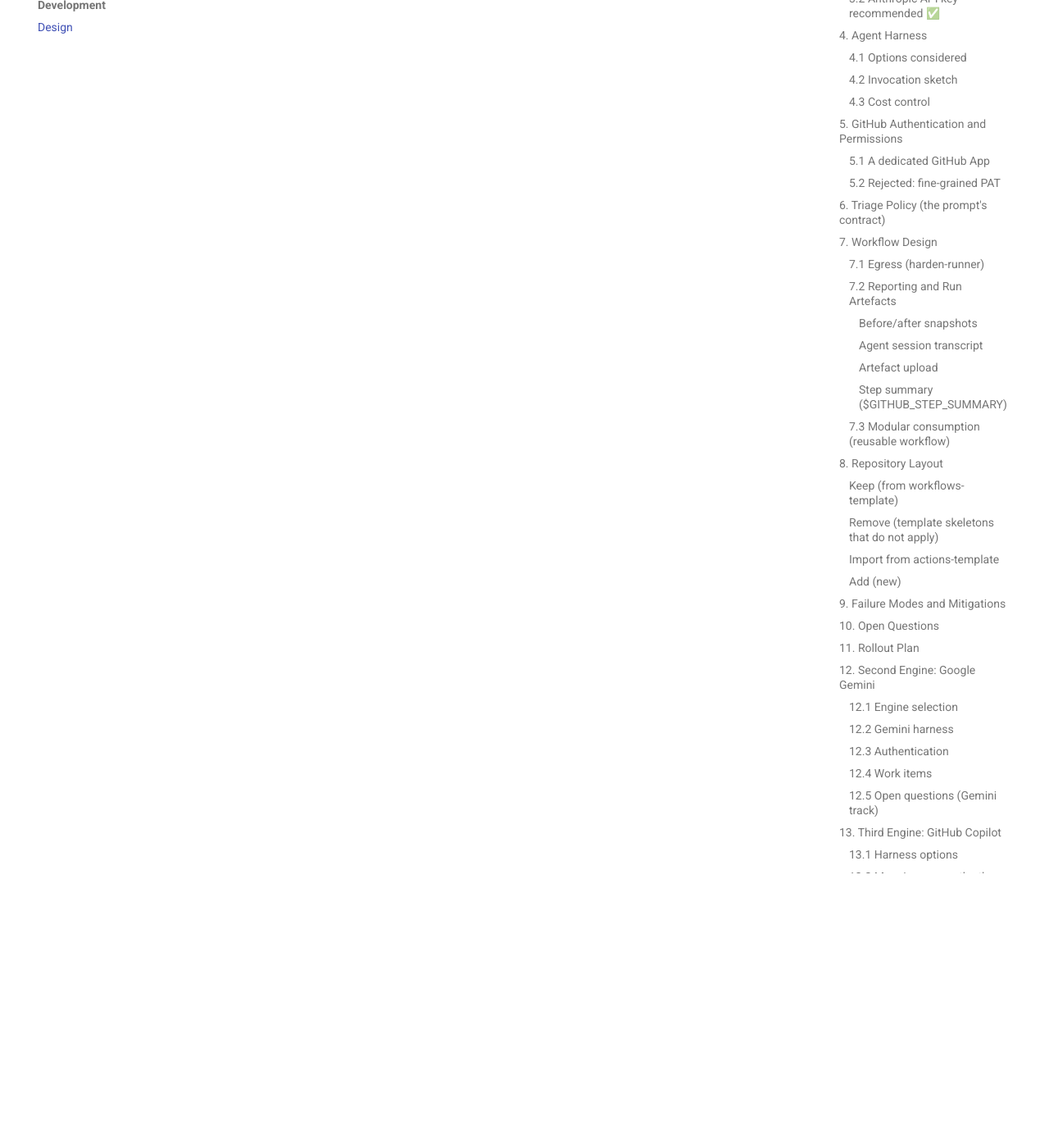
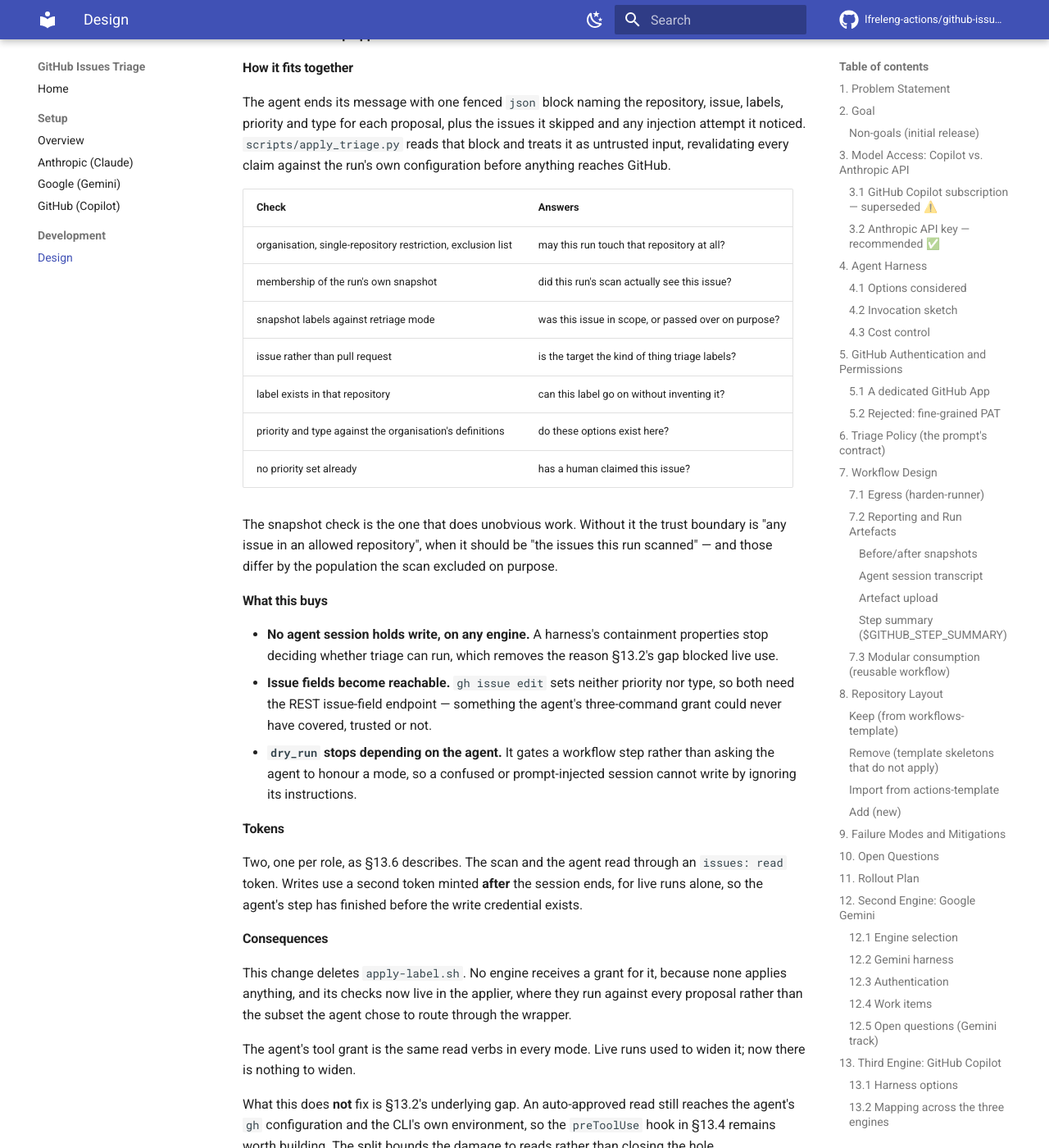
Before and after one commit to lfreleng-actions/github-issues-triage, an MkDocs documentation site: the page built from docs/development/DESIGN.md, in a window 1280 px wide and 1400 px high, scrolled down 26177 px. Shown: the whole window at 82% size. Built offline with MkDocs 1.6.1 and Material for MkDocs 9.7.7, drawn with Linux system fonts in a browser that asks for light colours; comment, search, counter and statistics services are not loaded; some of the changed text lies outside the part shown.

Commit message:
Docs(design): Record the propose/apply split
The change had no design record, in a repository where the
design document is the authority and every prior change is
anchored to a numbered section. Worse, a workflow comment
already cited section 13.7 as though it existed.

Write it: what the split is, the checks the applier performs and
what each one answers, the two tokens, and what it does not fix
-- section 13.2's gap survives, so the vetting hook in 13.4 is
still worth building.

Record the untested paths as open questions rather than leaving
a reader to assume all three engines are equally proven. Claude's
proposal comes out of a transcript parser no run has exercised,
and Gemini's rests on an assumption about that action's summary
output which nobody has checked.

Correct the consumer documentation, which still described an
agent applying labels through a wrapper in live mode -- the
arrangement this branch replaces. A reader of the safety model
would have been told the wrong thing about how writes happen.

Delete apply-label.sh. Nothing grants it, nothing calls it, and
leaving it would have left the repository contradicting its own
documentation.

Drop a comment block above the mint step that survived an
earlier revision and had come to state the opposite of the code
beneath it.

Co-authored-by: Claude <noreply@anthropic.com>
Signed-off-by: Matthew Watkins <mwatkins@linuxfoundation.org>

```diff
--- a/docs/development/DESIGN.md
+++ b/docs/development/DESIGN.md
@@ -671,10 +671,8 @@ CLI non-interactively against a `prompt` input — the same shape as
 
 The tool containment translates directly: the Gemini CLI's
 `tools.core` allow-list grants specific shell commands, so the
-Gemini session receives the same read verbs plus the same
-constrained `apply-label.sh` wrapper in live mode — the wrapper's
-scope/exclusion/PR-rejection enforcement is engine-independent by
-design.
+Gemini session receives the same read verbs as the others. Since
+§13.7 it receives nothing beyond them, in any mode.
 
 ### 12.3 Authentication
 
@@ -917,8 +915,8 @@ Containment notes specific to this engine:
   redaction follows values rather than intent.
 - **Built-in MCP servers, disabled.** Copilot CLI ships a GitHub
   MCP server enabled by default, whose `label_write` tool would
-  apply labels without passing through `apply-label.sh` — around
-  the wrapper's scope, exclusion, and pull-request checks.
+  write labels directly, bypassing the validation the apply step
+  performs (§13.7).
   `--disable-builtin-mcps` closes that route. Neither of the other
   two engines ships such a server, so this hardening has no
   analogue there.
@@ -1049,13 +1047,12 @@ Remaining:
    landed as the seeded `gh` configuration directory (§13.2),
    though §13.2 also records why that buys less than it looks
    like; the remaining half is vetting the commands themselves
-2. **Second precondition for live use** — a route to the label
-   wrapper. The CLI approves shell commands on their first-level
-   stem, so `shell(bash triage-assets/scripts/apply-label.sh:*)`
-   matches nothing, and the workable grant would be bare `bash`.
-   A run confirmed the fix: install the wrapper as an executable
-   on `PATH` under its own name, which `shell(<name>:*)` then
-   grants and nothing more
+2. ~~**Second precondition for live use** — a route to the label
+   wrapper.~~ Settled by §13.7: the agent no longer applies
+   anything, so it needs no route to a wrapper. Recorded because
+   the finding still holds — the CLI approves shell commands on
+   their first-level stem, so a wrapper grant would have meant
+   granting bare `bash`
 3. Cost telemetry: `load_transcript_stats` parses a Claude-shaped
    execution log; map the Copilot CLI's log fields so the report
    carries turns and spend for this engine too (defensive parsing
@@ -1212,3 +1209,104 @@ verification question first, before anyone writes either.
 
 The repository-access tokens have no such blocker:
 `permission-issues` already exists and the workflow uses it.
+
+### 13.7 Proposing and applying, split apart
+
+**Status:** implemented. Supersedes the live-mode label wrapper
+for every engine.
+
+Until now the agent applied labels itself, through
+`apply-label.sh`. That required handing an agent session a
+write-capable token, which §13.2 showed was unsafe on the
+Copilot engine: its tool containment is an approval policy the
+CLI auto-approves around, deny rules fall to flag placement, and
+an auto-approved read reaches the parent process environment.
+The workflow refused live runs on that engine as a result — and
+since §13.6 moved the schedule onto it, scheduled triage could
+not label anything at all.
+
+The fix is not to harden the agent's write path but to remove
+it. **The agent proposes; a deterministic step applies.**
+
+#### How it fits together
+
+The agent ends its message with one fenced `json` block naming
+the repository, issue, labels, priority and type for each
+proposal, plus the issues it skipped and any injection attempt
+it noticed. `scripts/apply_triage.py` reads that block and
+treats it as untrusted input, revalidating every claim against
+the run's own configuration before anything reaches GitHub.
+
+<!-- markdownlint-disable MD013 -->
+
+| Check | Answers |
+| ----- | ------- |
+| organisation, single-repository restriction, exclusion list | may this run touch that repository at all? |
+| membership of the run's own snapshot | did this run's scan actually see this issue? |
+| snapshot labels against retriage mode | was this issue in scope, or passed over on purpose? |
+| issue rather than pull request | is the target the kind of thing triage labels? |
+| label exists in that repository | can this label go on without inventing it? |
+| priority and type against the organisation's definitions | do these options exist here? |
+| no priority set already | has a human claimed this issue? |
+
+<!-- markdownlint-enable MD013 -->
+
+The snapshot check is the one that does unobvious work. Without
+it the trust boundary is "any issue in an allowed repository",
+when it should be "the issues this run scanned" — and those
+differ by the population the scan excluded on purpose.
+
+#### What this buys
+
+- **No agent session holds write, on any engine.** A harness's
+  containment properties stop deciding whether triage can run,
+  which removes the reason §13.2's gap blocked live use.
+- **Issue fields become reachable.** `gh issue edit` sets
+  neither priority nor type, so both need the REST issue-field
+  endpoint — something the agent's three-command grant could
+  never have covered, trusted or not.
+- **`dry_run` stops depending on the agent.** It gates a
+  workflow step rather than asking the agent to honour a mode,
+  so a confused or prompt-injected session cannot write by
+  ignoring its instructions.
+
+#### Tokens
+
+Two, one per role, as §13.6 describes. The scan and the agent
+read through an `issues: read` token. Writes use a second token
+minted **after** the session ends, for live runs alone, so the
+agent's step has finished before the write credential exists.
+
+#### Consequences
+
+This change deletes `apply-label.sh`. No engine receives a grant
+for it, because none applies anything, and its checks now live
+in the applier, where they run against every proposal rather
+than the subset the agent chose to route through the wrapper.
+
+The agent's tool grant is the same read verbs in every mode.
+Live runs used to widen it; now there is nothing to widen.
+
+What this does **not** fix is §13.2's underlying gap. An
+auto-approved read still reaches the agent's `gh` configuration
+and the CLI's own environment, so the `preToolUse` hook in
+§13.4 remains worth building. The split bounds the damage to
+reads rather than closing the hole.
+
+#### Open questions
+
+1. **Claude's proposal path lacks a test.** That action exposes
+   a transcript rather than a shared summary, so a parser lifts
+   the final message out of `execution_file` — and no run has
+   exercised it. Its failure mode is silent: no proposal file,
+   and the apply step skips.
+2. **Gemini's lacks one too, and rests on a weaker assumption.**
+   This design assumes the engine's `summary` output carries the
+   agent's final message verbatim. If the action summarises
+   rather than passes through, the fenced block will not
+   survive. Confirm before relying on that engine.
+3. **Whether the applier should report rather than reject.** A
+   rejected proposal amounts to a line in the run's JSON. For a
+   long-running schedule it may be worth surfacing repeated
+   rejections, which would point at prompt drift rather than
+   individual bad proposals.
```
Also changed, not shown: README.md (+10 -4 lines), docs/index.md (+10 -8 lines), docs/setup/README.md (+3 -2 lines), 2 other files.
